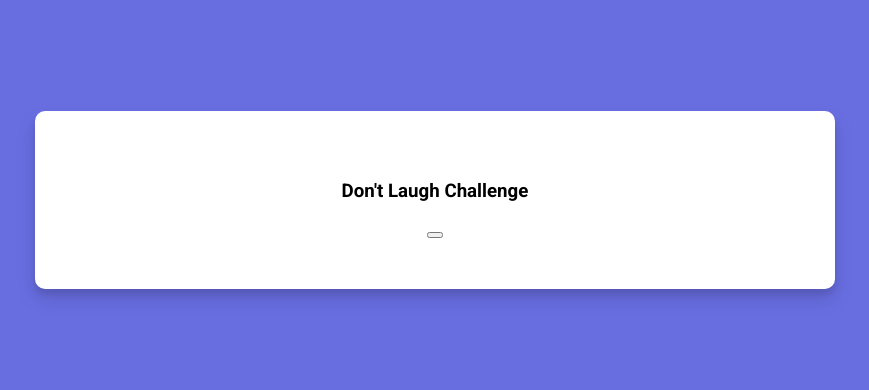
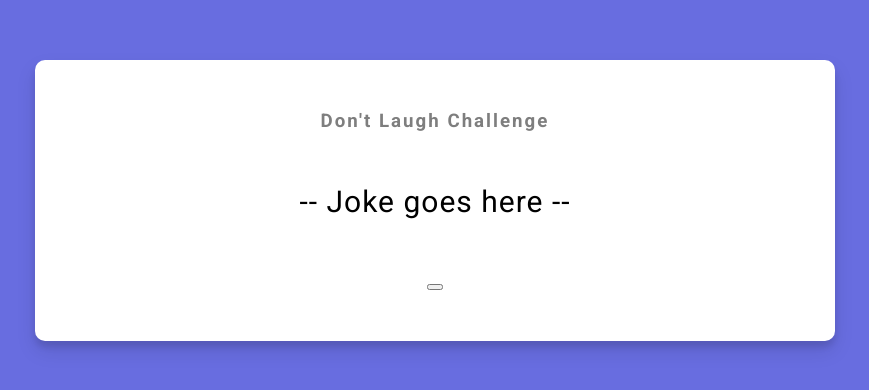
Before and after one commit to Bhelms2132/Dad-Jokes, a plain HTML site: page index.html in a window 1280 px wide. Shown: the part 200-590 px from the top of the page, without its empty margins (205-1074 px from the left). Drawn offline with Linux system fonts and the light colour scheme.

Commit message:
h3 and class of joke added to css

```diff
--- a/index.html
+++ b/index.html
@@ -11,7 +11,7 @@
     <div class="container">
         <h3>Don't Laugh Challenge</h3>
         <div id="joke" class="joke">
-           <!-- Joke goes here  -->
+           -- Joke goes here --
 
         </div>
 
--- a/styles.css
+++ b/styles.css
@@ -27,3 +27,17 @@ body {
     max-width: 200%;
     width: 800px;
 }
+
+h3 {
+    margin: 0;
+    opacity: 0.5;
+    letter-spacing: 2px;
+}
+
+.joke {
+    font-size: 30px;
+    letter-spacing: 1px;
+    line-height: 40px;
+    margin: 50px auto;
+    max-width: 600px;
+}
```
